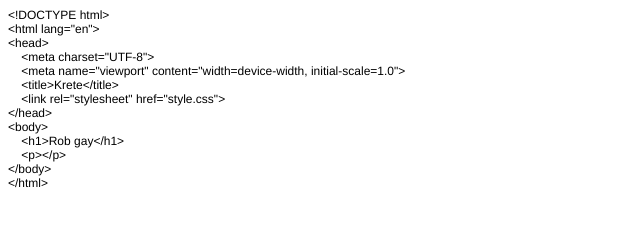
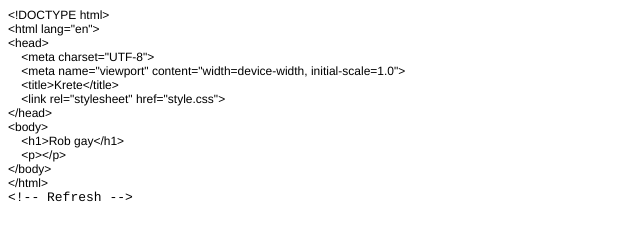
Before and after one commit to jack-hemphill/krete, a plain HTML site: page index.html in a window 1280 px wide. Shown: the full height of the page, 0-640 px from the left. Drawn offline with Linux system fonts and the light colour scheme.

Commit message:
Trigger GitHub Pages refresh

```diff
--- a/index.html
+++ b/index.html
@@ -8,6 +8,7 @@
   <meta name="CocoaVersion" content="2487.3">
   <style type="text/css">
     p.p1 {margin: 0.0px 0.0px 0.0px 0.0px; font: 12.0px Helvetica; -webkit-text-stroke: #000000}
+    p.p2 {margin: 0.0px 0.0px 0.0px 0.0px; font: 13.0px Courier; -webkit-text-stroke: #000000}
     span.s1 {font-kerning: none}
   </style>
 </head>
@@ -25,5 +26,6 @@
 <p class="p1"><span class="s1"><span class="Apple-converted-space">    </span>&lt;p&gt;&lt;/p&gt;<span class="Apple-converted-space"> </span></span></p>
 <p class="p1"><span class="s1">&lt;/body&gt;</span></p>
 <p class="p1"><span class="s1">&lt;/html&gt;</span></p>
+<p class="p2"><span class="s1">&lt;!-- Refresh --&gt;</span></p>
 </body>
 </html>
```
